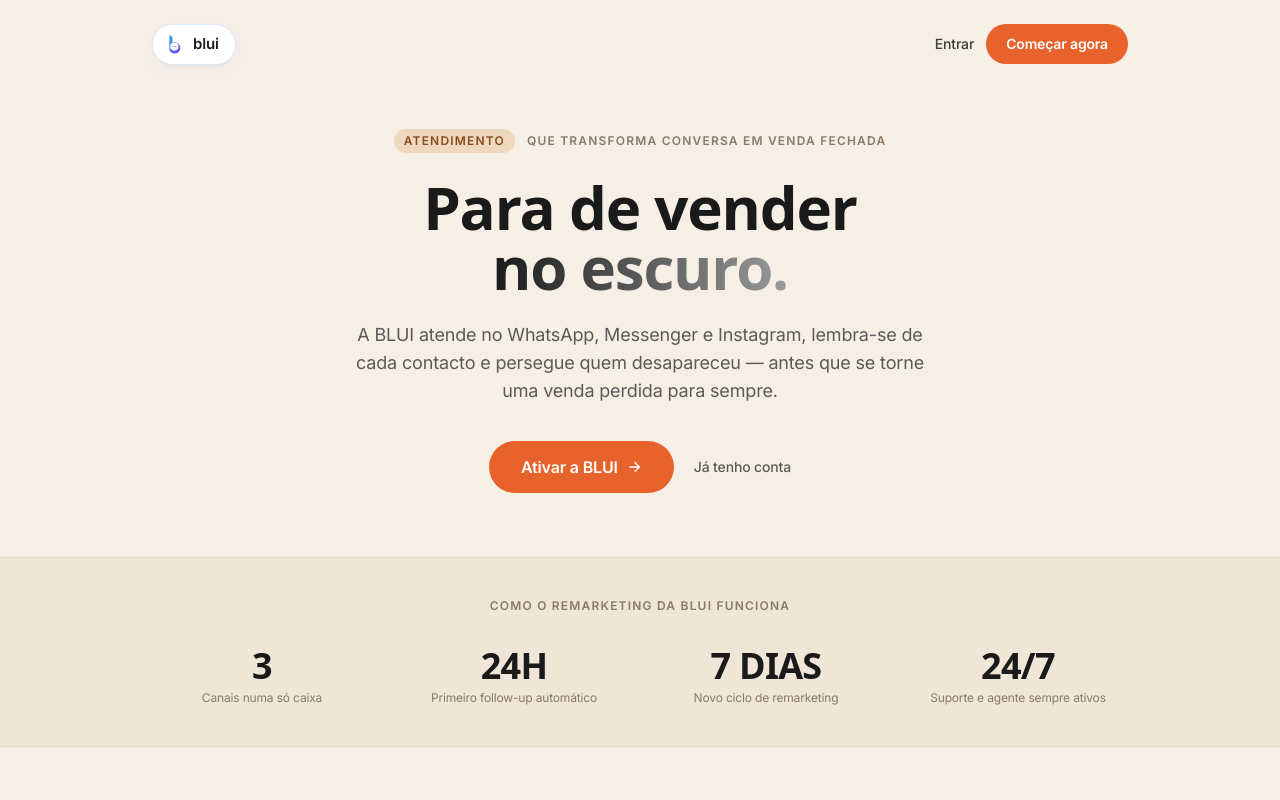
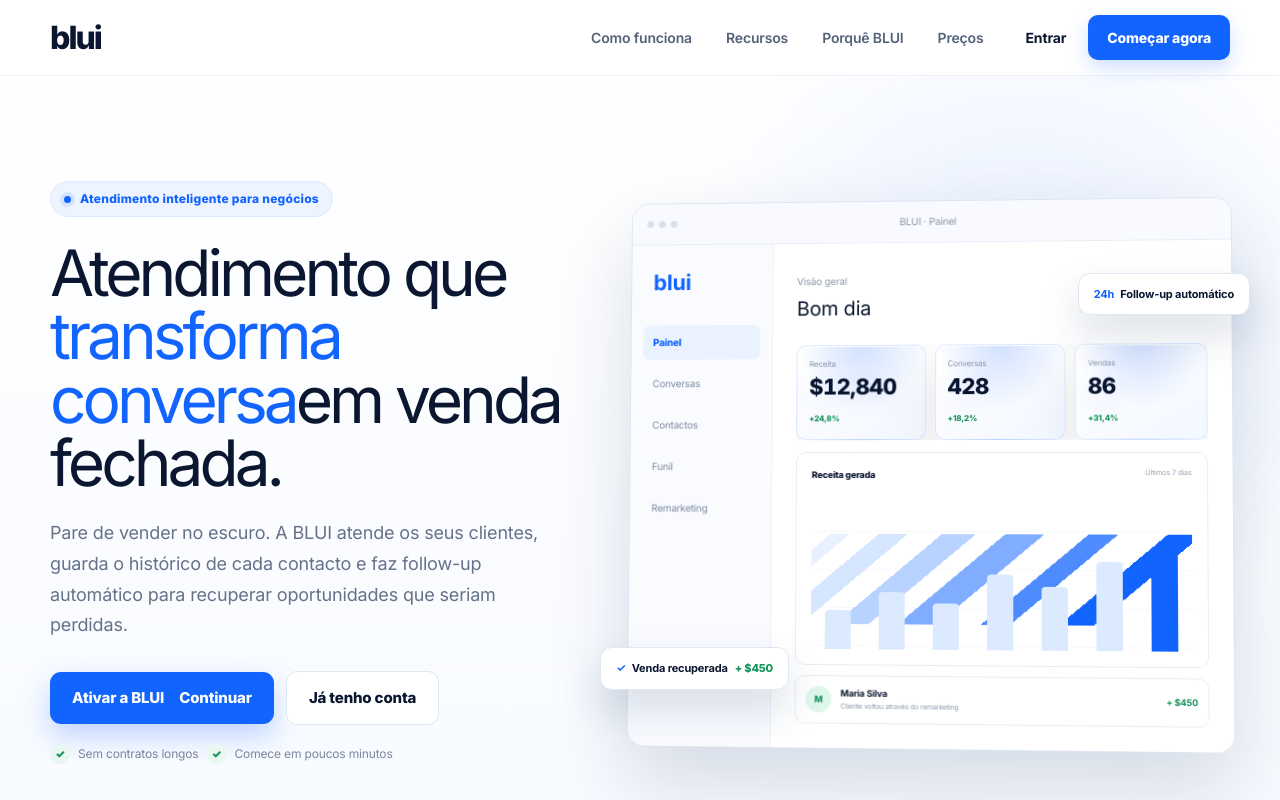
Before and after one commit to daltonfds/blui, a React (Vite) app in the folder frontend/: page / in a window 1280 px wide. Shown: the top 800 px of the page. Built offline with nearby package versions, Linux system fonts and the light colour scheme; no server answers.

Commit message:
fix: definir pagina de vendas como pagina inicial

```diff
--- a/frontend/src/App.jsx
+++ b/frontend/src/App.jsx
@@ -29,7 +29,7 @@
   return (
     <Routes>
       {/* Página comercial pública */}
-      <Route path="/" element={<Landing />} />
+      <Route path="/" element={<Vendas />} />
       <Route path="/vendas" element={<Vendas />} />
 
       {/* Página anterior mantida */}
```
